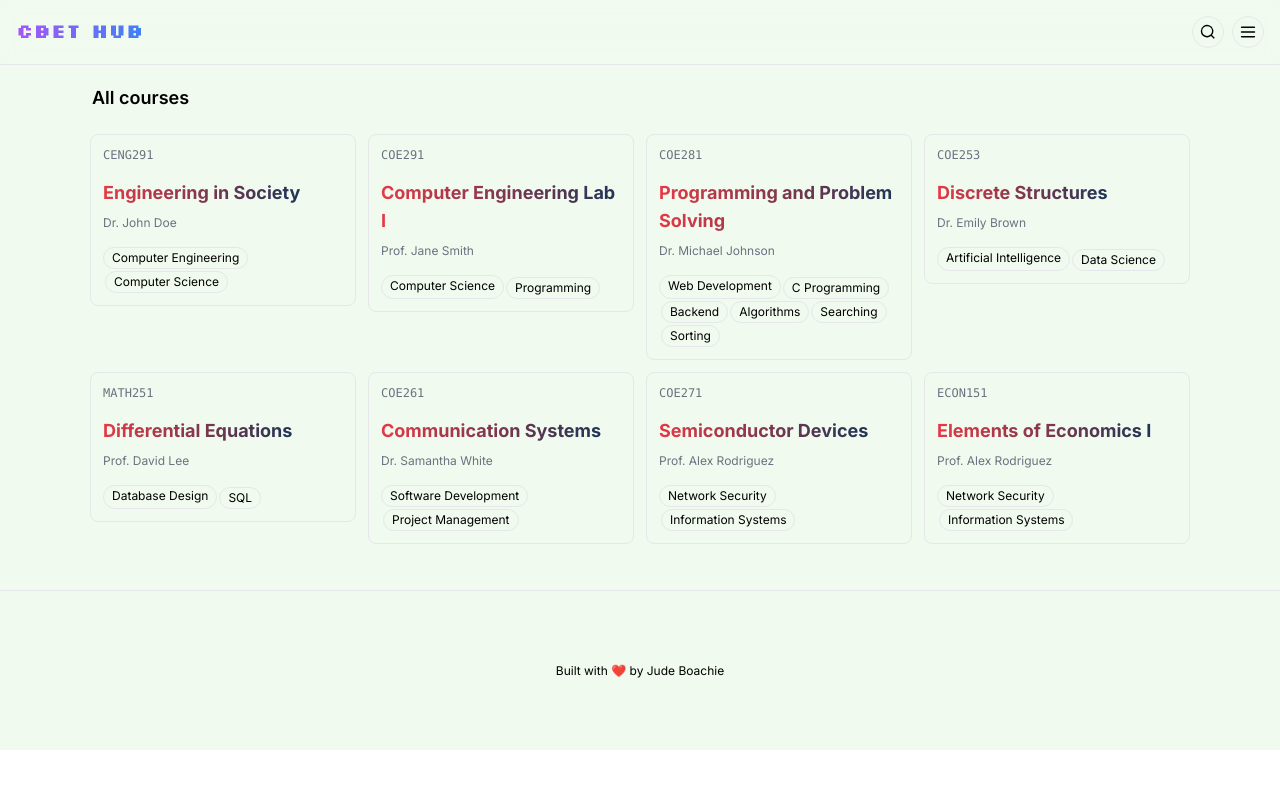
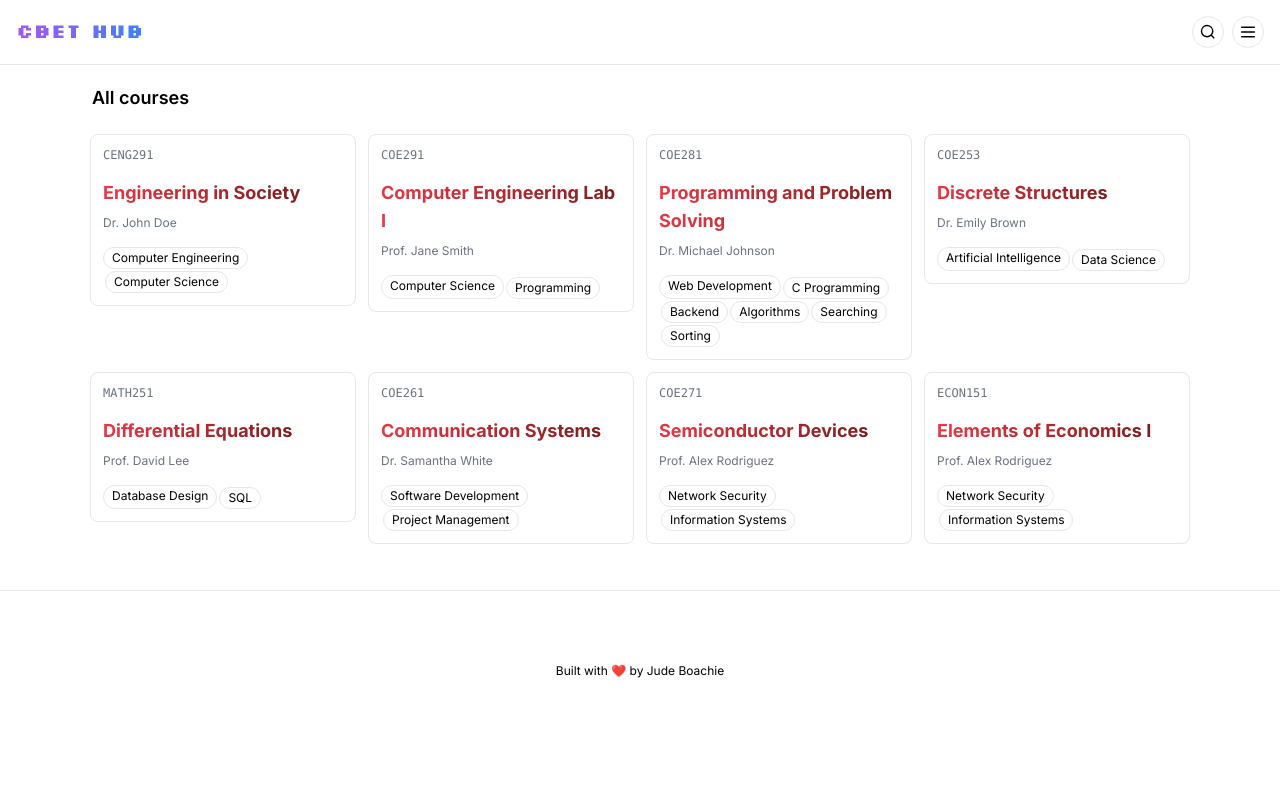
Before and after one commit to jdboachie/cbethub, a Next.js app: page / in a window 1280 px wide. Shown: the top 788 px of the page. Built offline with nearby package versions, Linux system fonts and the light colour scheme.

Commit message:
working on colour palette cuz I wanna relax

```diff
--- a/app/globals.css
+++ b/app/globals.css
@@ -20,4 +20,9 @@
 
 body {
   height: 100vh;
+  @apply bg-white dark:bg-indigo-900
 }
+
+.red-gradient {
+  @apply bg-gradient-to-r from-red-600 to-red-900 text-transparent bg-clip-text
+}
--- a/app/page.tsx
+++ b/app/page.tsx
@@ -18,11 +18,11 @@ const Home = () => {
   return (
     <div
         className="flex flex-col items-center justify-center w-full flex-1 text-center space-y-5
-                   bg-gray-50"
+                   "
     >
         <Header />
         <main
-            className=' w-full p-5 pt-16 space-y-4 max-w-6xl'
+            className=' w-full p-5 max-sm:p-3 pt-16 max-sm:pt-16 space-y-4 max-w-6xl'
         >
             <p
                 className='w-full px-2 text-left text-lg font-semibold dark:text-[#eee]'
--- a/components/CourseCard.tsx
+++ b/components/CourseCard.tsx
@@ -19,14 +19,13 @@ const CourseCard = (
   return (
     <Link
         className='border rounded-lg dark:border-[#333] w-50 h-fit p-3 justify-end items-start flex flex-col space-y-2 m-1.5 cursor-pointer
-                   bg-gradient-to-b  dark:from-purple-700 dark:via-purple-500 dark:to-blue-700
                    hover:shadow-xl hover:scale-105
                    transition duration-300 ease-in-out'
         href={'/course/' + courseCode?.toLowerCase()}
     >
         <p className="font-mono text-xs text-gray-500">{courseCode}</p>
         <p
-            className={`text-left pt-2 max-sm:text-sm font-bold dark:text-[#eee] text-lg bg-gradient-to-r from-red-600 to-indigo-900 text-transparent bg-clip-text`}
+            className={`text-left pt-2 max-sm:text-md font-bold dark:text-[#eee] text-lg red-gradient`}
         >
             {courseName}
         </p>
```
